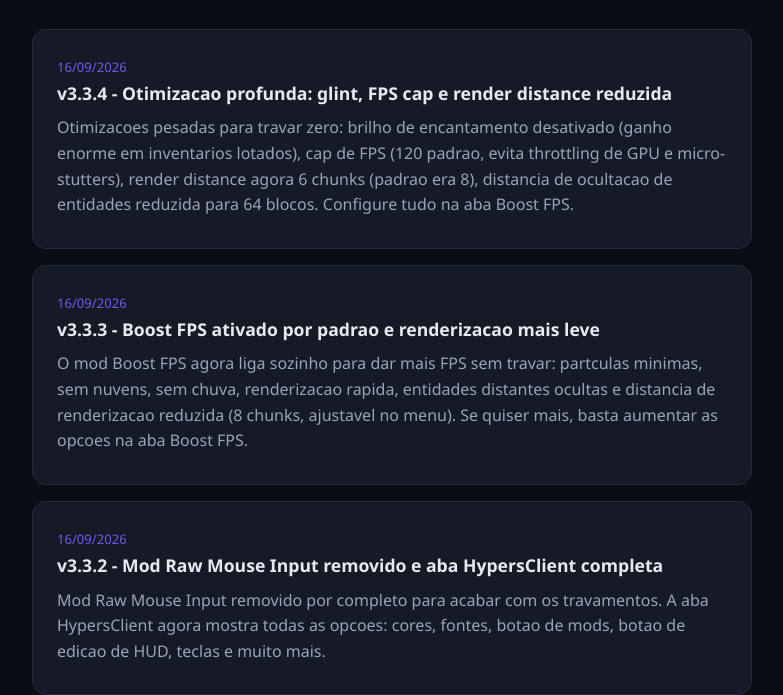
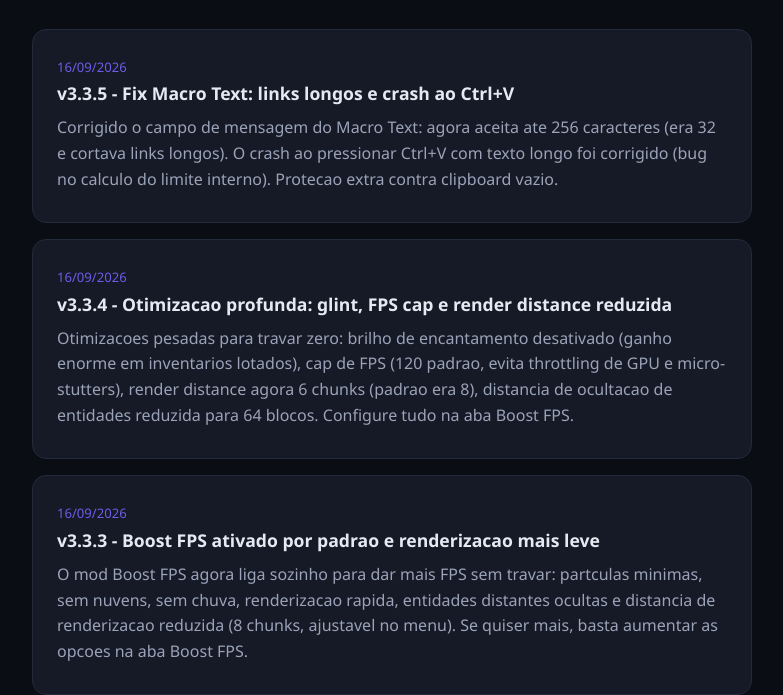
Before and after one commit to vnzinhypers-prog/vnzinhypers-prog.github.io, a plain HTML site: page news.html in a window 1280 px wide. Shown: the part 116-811 px from the top of the page, without its empty margins (248-1031 px from the left). Drawn offline with Linux system fonts and the light colour scheme.

Commit message:
v3.3.5: fix Macro Text long links truncated and Ctrl+V crash

```diff
--- a/news.html
+++ b/news.html
@@ -18,6 +18,11 @@ time{color:#6c5ce7;font-size:.82rem}
 <body>
 <div class="container">
 <h1>Novidades do <span>HypersClient</span></h1>
+<article>
+	<time>16/09/2026</time>
+	<h3>v3.3.5 - Fix Macro Text: links longos e crash ao Ctrl+V</h3>
+	<p>Corrigido o campo de mensagem do Macro Text: agora aceita ate 256 caracteres (era 32 e cortava links longos). O crash ao pressionar Ctrl+V com texto longo foi corrigido (bug no calculo do limite interno). Protecao extra contra clipboard vazio.</p>
+</article>
 <article>
 	<time>16/09/2026</time>
 	<h3>v3.3.4 - Otimizacao profunda: glint, FPS cap e render distance reduzida</h3>
```
